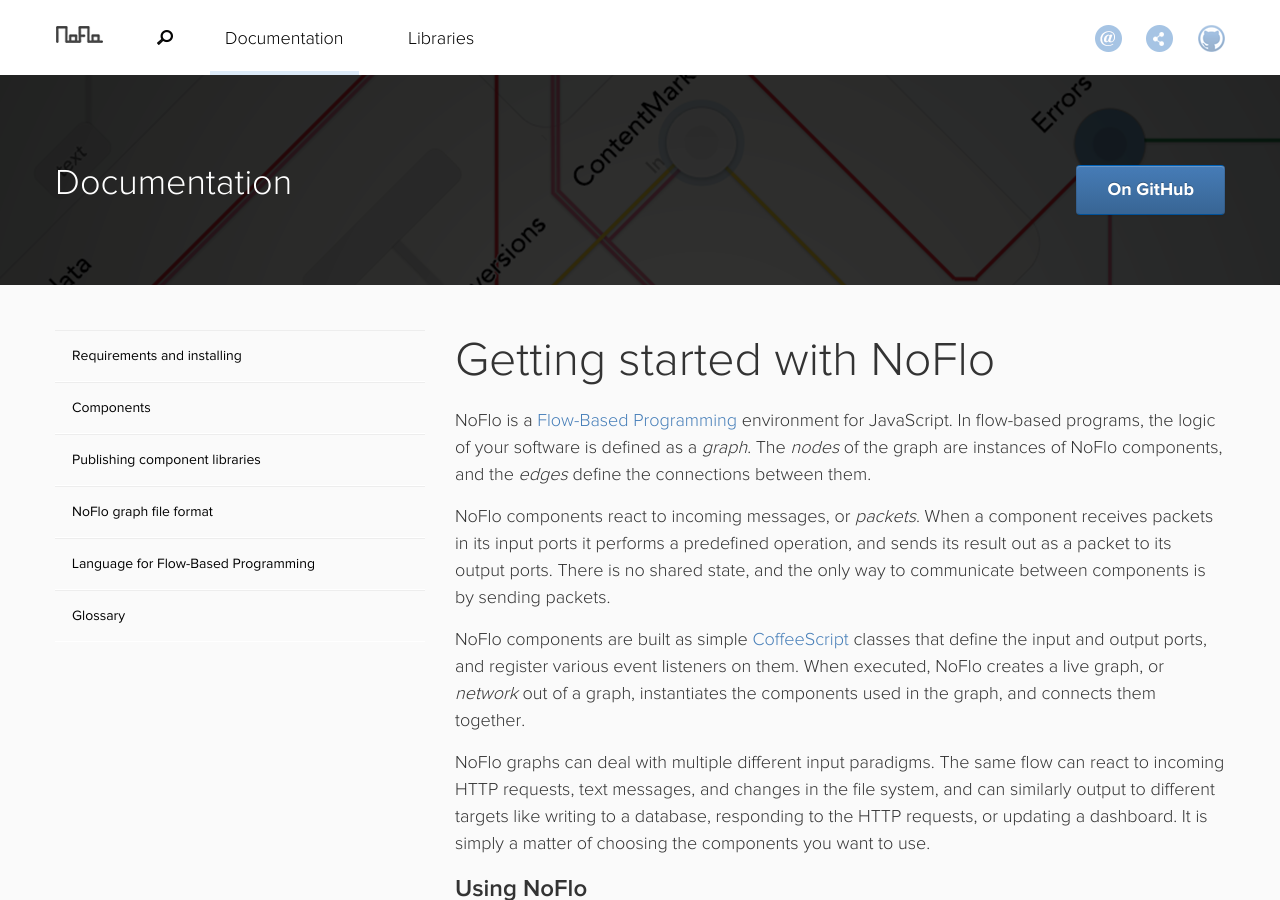
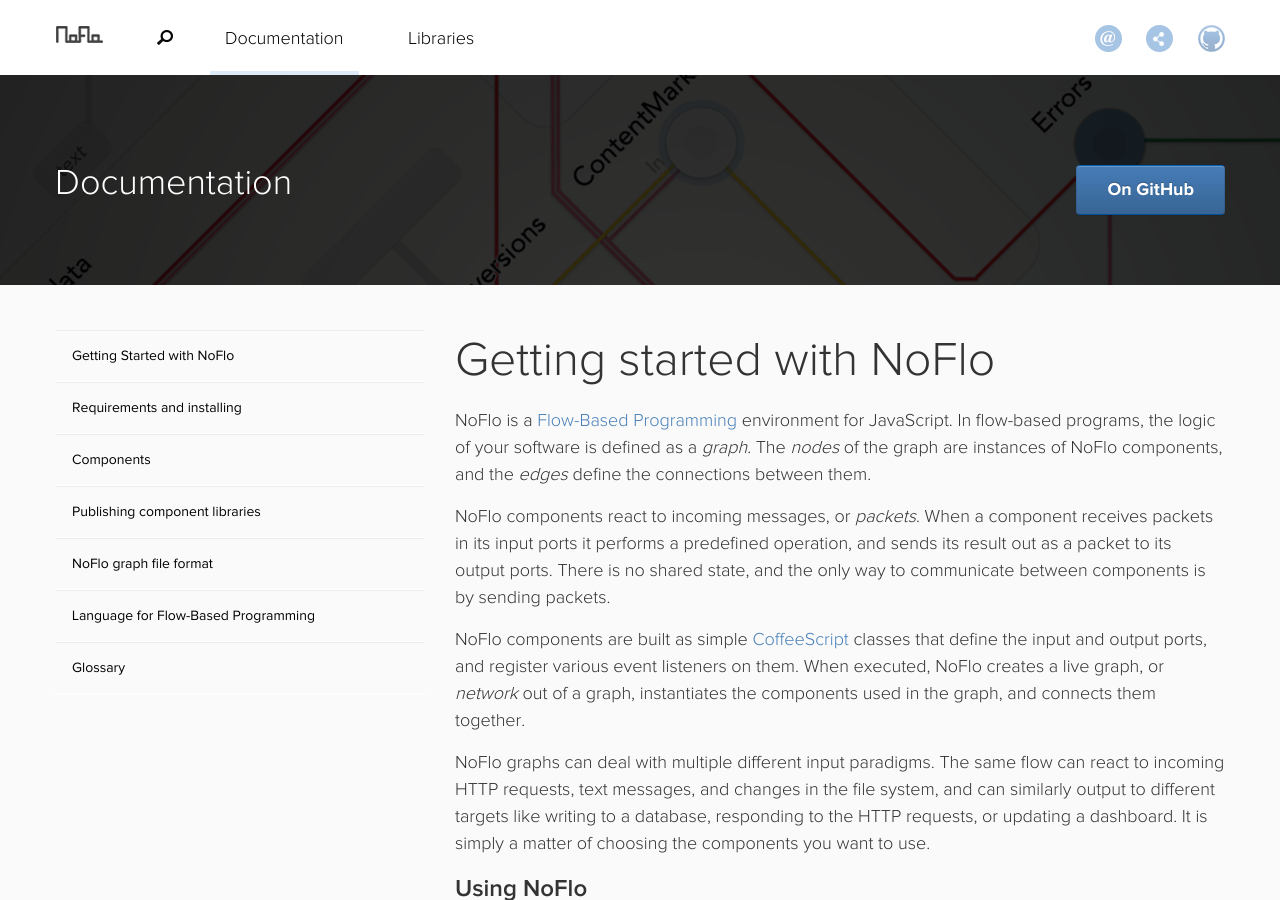
Before and after one commit to noflo/noflo.github.io, a Jekyll site: the page built from documentation/index.md, in a window 1280 px wide and 900 px high. Built offline with Jekyll 4.4.1, drawn with Linux system fonts in a browser that asks for light colours; nearby versions of some CDN libraries; Markdown is read by kramdown in place of the engine named in the settings.

Commit message:
Add the Getting Started link

```diff
--- a/_layouts/documentation.html
+++ b/_layouts/documentation.html
@@ -16,9 +16,12 @@ layout: default
         <div class="sidebar span4">
           <nav>
             <ul class="sidebar__nav">
+              <li>
+                <a href="{{ site.baseurl }}/documentation/"{% if page.url == '/documentation/index.html' %} class="active"{% endif%}>Getting Started with NoFlo</a>
+              </li>
               {% for post in site.categories['documentation'] %}
               <li>
-              <a href="{{ site.baseurl }}{{ post.url }}"{% if post.url == page.url %} class="active"{% endif%}>{{ post.title }}</a>
+                <a href="{{ site.baseurl }}{{ post.url }}"{% if post.url == page.url %} class="active"{% endif%}>{{ post.title }}</a>
               </li>
               {% endfor %}
             </ul>
```
